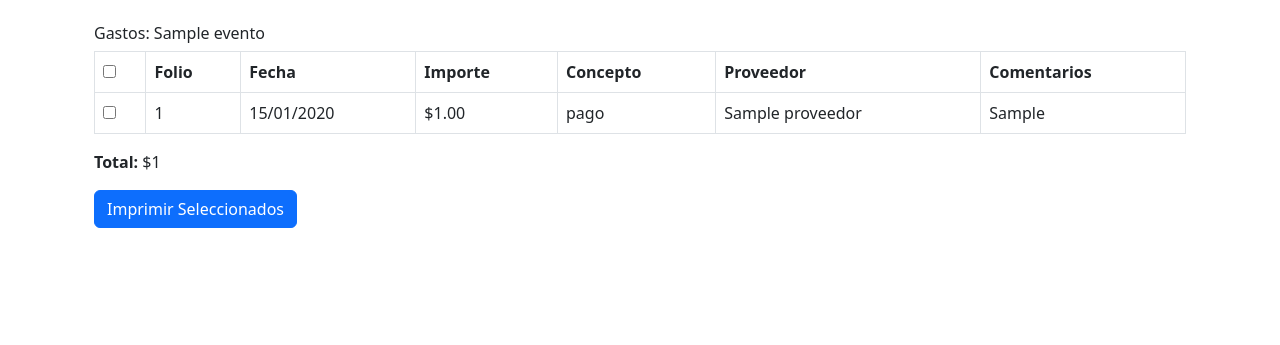
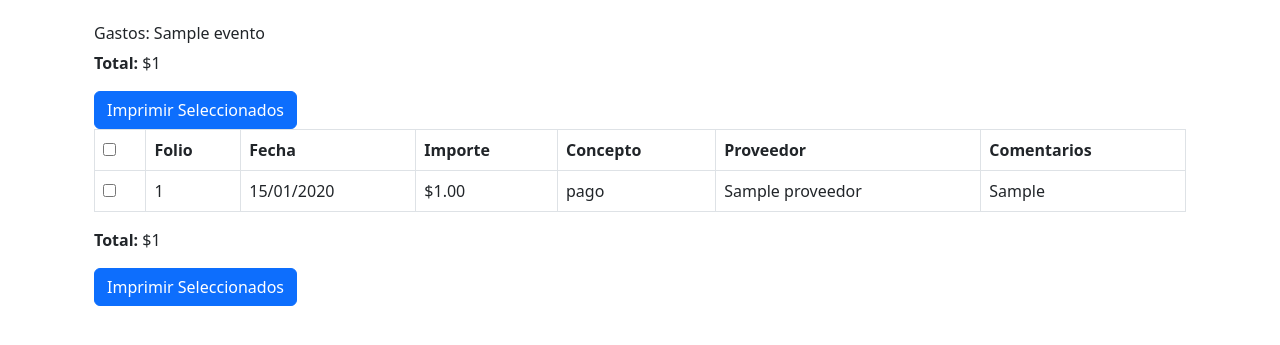
Before and after one commit to meg544/django-p61L, a Django app: page /listar-gastos2/1/ in a window 1280 px wide. Shown: the part 104-449 px from the top of the page. Run offline with Django 4.2, Linux system fonts and the light colour scheme; a user stored in the database is signed in; tables that the repository leaves empty hold one stand-in row (values such as "Sample post"); parts of the project's set-up code (start-up, migrations or seed data) failed here and were passed over.

Commit message:
boton de imprimir arriba

```diff
--- a/myapp/templates/listar_gastos2.html
+++ b/myapp/templates/listar_gastos2.html
@@ -5,7 +5,7 @@
 
 {% block content %}
 
-<!DOCTYPE html>
+
 <html lang="es">
 <head>
   <meta charset="UTF-8">
@@ -73,6 +73,8 @@
 <body>
 <div class="container mt-4">
   <h6>Gastos: {{ evento.nombre }}</h6>
+  <p><strong>Total:</strong> ${{ total }}</p>
+  <button type="button" class="btn btn-primary" onclick="imprimirSeleccionados()">Imprimir Seleccionados</button>
   <table class="table table-bordered">
     <thead>
     <tr>
```
